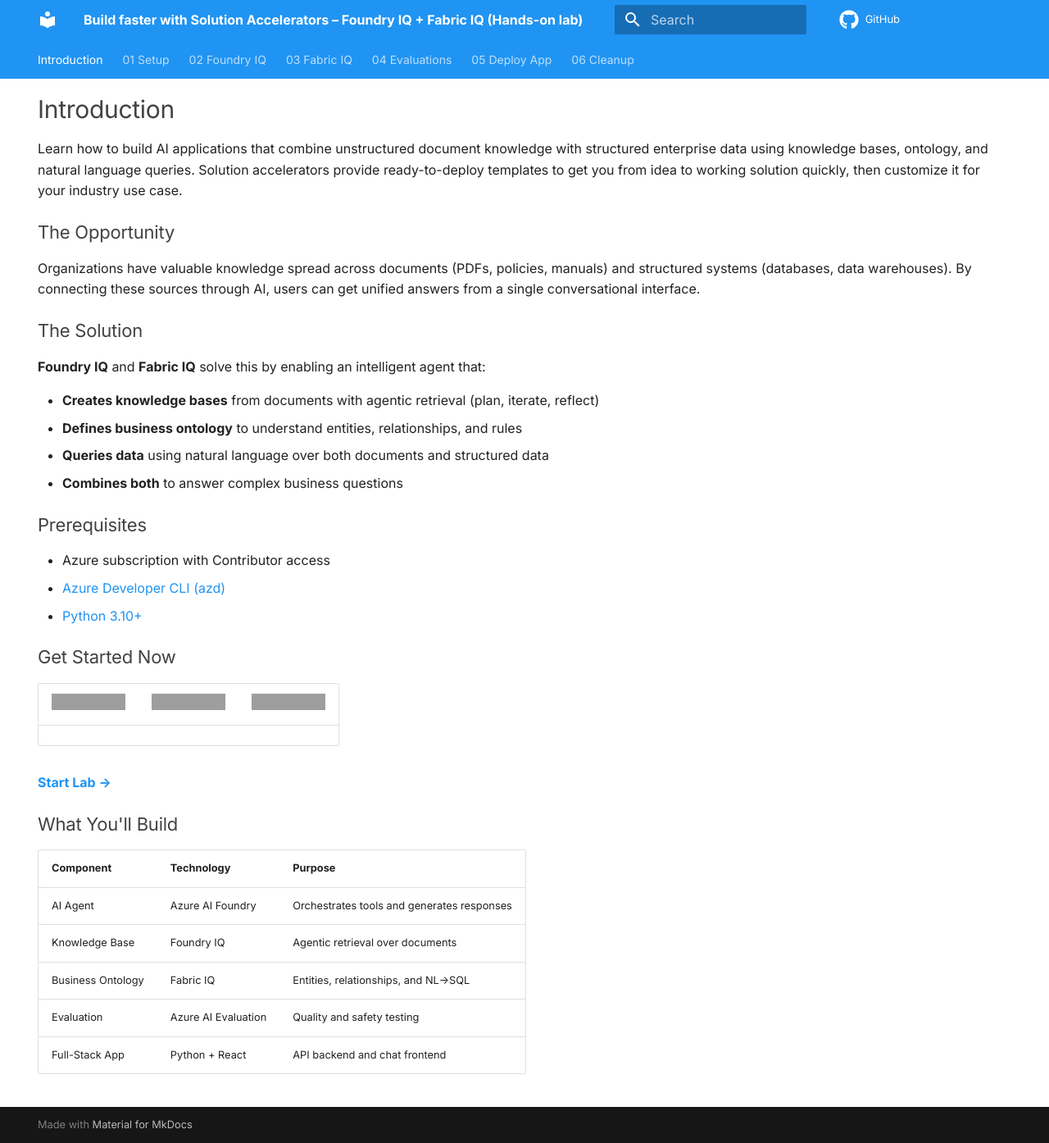
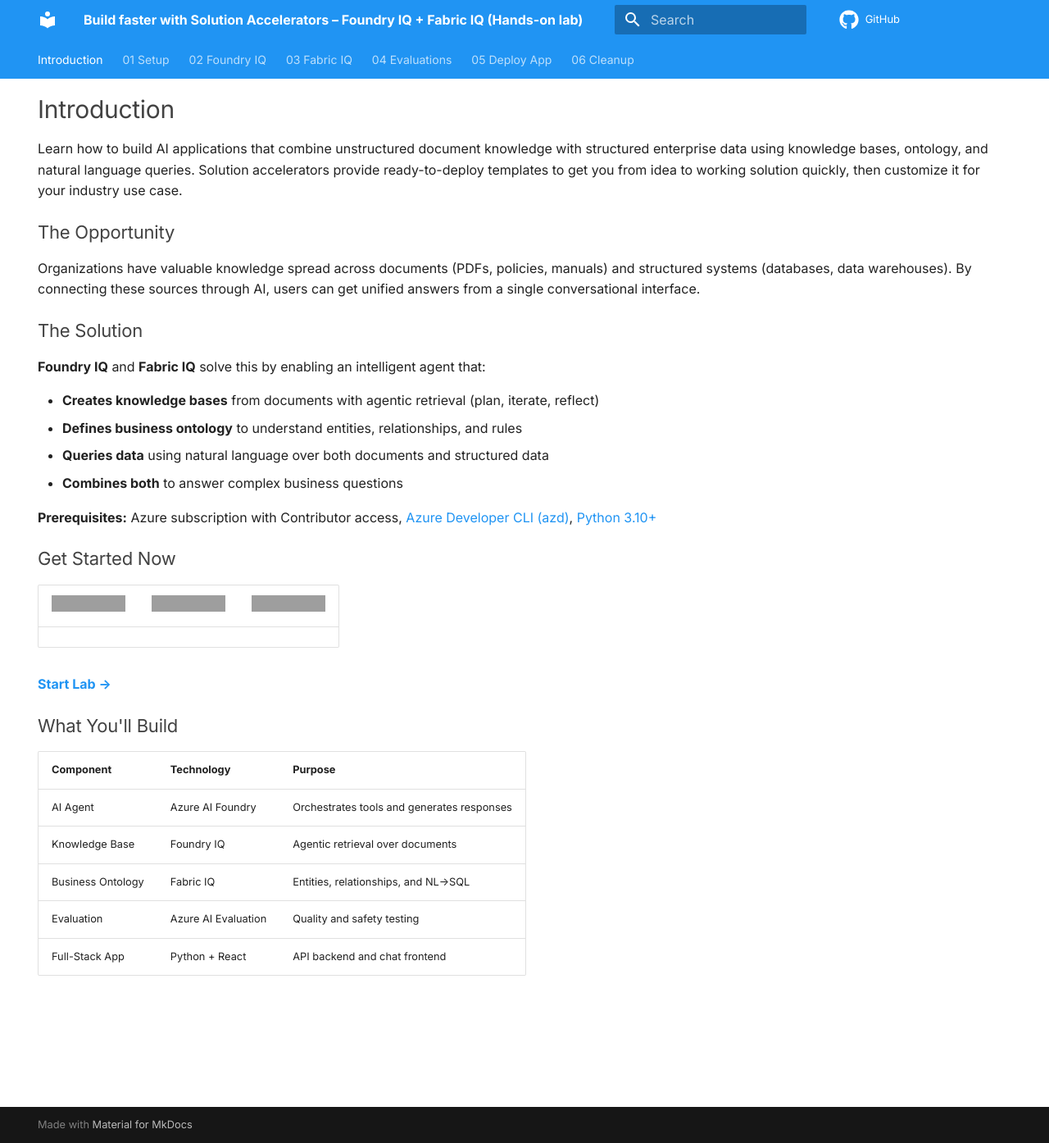
Before and after one commit to nchandhi/nc-iq-tc, an MkDocs documentation site: the page built from docs/docs/index.md, in a window 1280 px wide and 1394 px high. Shown: the whole window at 82% size. Built offline with MkDocs 1.6.1 and Material for MkDocs 9.7.7, drawn with Linux system fonts in a browser that asks for light colours; comment, search, counter and statistics services are not loaded; grey boxes are pictures that could not be loaded.

```diff
--- a/docs/docs/index.md
+++ b/docs/docs/index.md
@@ -2,7 +2,6 @@
 hide:
   - navigation
   - toc
-title: ""
 ---
 
 Learn how to build AI applications that combine unstructured document knowledge with structured enterprise data using knowledge bases, ontology, and natural language queries. Solution accelerators provide ready-to-deploy templates to get you from idea to working solution quickly, then customize it for your industry use case.
@@ -20,11 +19,7 @@ Organizations have valuable knowledge spread across documents (PDFs, policies, m
 - **Queries data** using natural language over both documents and structured data
 - **Combines both** to answer complex business questions
 
-## Prerequisites
-
-- Azure subscription with Contributor access
-- [Azure Developer CLI (azd)](https://learn.microsoft.com/azure/developer/azure-developer-cli/install-azd)
-- [Python 3.10+](https://www.python.org/downloads/)
+**Prerequisites:** Azure subscription with Contributor access, [Azure Developer CLI (azd)](https://learn.microsoft.com/azure/developer/azure-developer-cli/install-azd), [Python 3.10+](https://www.python.org/downloads/)
 
 ## Get Started Now
 
```
